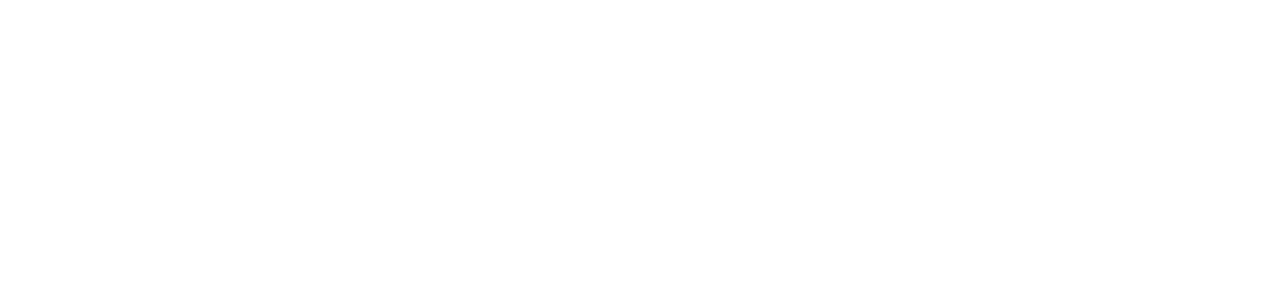
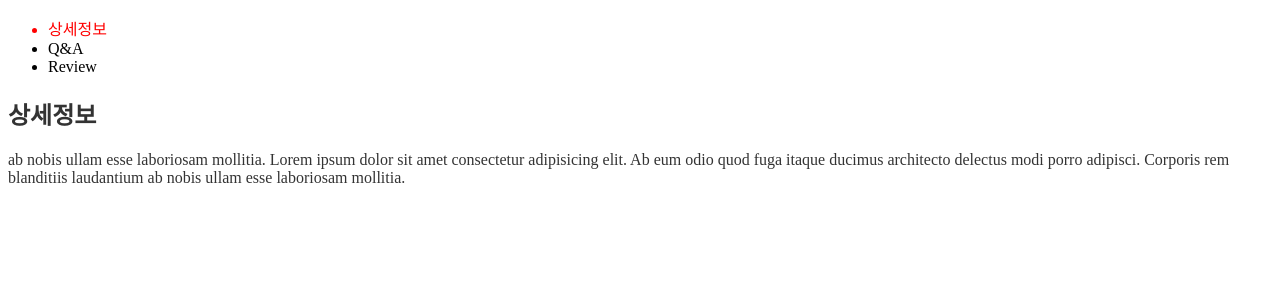
Before and after one commit to seunghyeonKang/techit_react_2024, a React (Create React App) app in the folder techit/: page /techit_react_2024/chapter07/conditional-rendering in a window 1280 px wide. Before the commit this address had no page. Shown: the top 300 px of the page. Built offline with nearby package versions, Linux system fonts and the light colour scheme.

Commit message:
[챕터07-2] 네비게이션

```diff
--- a/techit/src/Router.jsx
+++ b/techit/src/Router.jsx
@@ -17,7 +17,8 @@
 import Login from "./pages/chapter06/Login";
 import HomeNLoginPage from "./pages/chapter06/AdvancedLogin/HomeNLoginPage";
 import AdvancedEvent from "./pages/chapter06/AdvancedEvent";
-import AdvancedEventCopyyy from "./pages/chapter06/AdvancedEvent copy";
+import ComponentList from "./pages/chapter07/ComponentList/ComponentList";
+import ConditionalRendering from "./pages/chapter07/ConditionalRendering/ConditionalRendering";
 
 export default function Router() {
   return (
@@ -49,9 +50,12 @@
         <Route path="/techit_react_2024/chapter06/login" element={<Login />} />
         <Route path="/techit_react_2024/chapter06/advanced-login" element={<HomeNLoginPage />} />
         <Route path="/techit_react_2024/chapter06/advanced-event" element={<AdvancedEvent />} />
+
+        {/* chapter07 */}
+        <Route path="/techit_react_2024/chapter07/component-list" element={<ComponentList />} />
         <Route
-          path="/techit_react_2024/chapter06/advanced-event-deleteeeee"
-          element={<AdvancedEventCopyyy />}
+          path="/techit_react_2024/chapter07/conditional-rendering"
+          element={<ConditionalRendering />}
         />
 
         {/* chapter0 */}
--- a/techit/src/pages/MainPage.jsx
+++ b/techit/src/pages/MainPage.jsx
@@ -147,16 +147,35 @@
       <br />
 
       <hr />
+      {/* Chapter07 */}
+      <h2>Chapter07</h2>
+      <p
+        onClick={() => {
+          handleMoveToPage("/chapter07/component-list");
+        }}
+      >
+        1{")"} 컴포넌트 리스트
+      </p>
+      <p
+        onClick={() => {
+          handleMoveToPage("/chapter07/conditional-rendering");
+        }}
+      >
+        2{")"} [실습] 조건부 렌더링 - 네비게이션 컴포넌트
+      </p>
+      <br />
+
+      <hr />
       {/* Chapter0 */}
       {/* Chapter0 */}
       {/* Chapter0 */}
       <h2>Chapter0</h2>
       <p
         onClick={() => {
-          handleMoveToPage("/chapter04/components");
+          handleMoveToPage("/chapter00/components");
         }}
       >
-        1{")"} 리액트
+        1{")"} 작성중...
       </p>
       <br />
     </>
--- a/techit/src/pages/chapter06/AdvancedEvent copy.jsx
+++ /dev/null
@@ -1,41 +0,0 @@
-import { useState } from "react";
-
-export default function AdvancedEventCopyyy() {
-  const [isClicked, setisClicked] = useState("onClick");
-  const [isMouseEntered, setisMouseEntered] = useState("onMouseEnter");
-  const [isMouseLeaved, setisMouseLeaved] = useState("onMouseLeave");
-  const [isFocused, setisFocused] = useState("onFocus");
-  const [isBlured, setisBlured] = useState("onBlur");
-
-  const handleOnClicked = () => {
-    setisClicked("onClick이 클릭되었습니다.");
-  };
-  const handleOnMouseEntered = () => {
-    setisMouseEntered("onMouseEnter: 마우스가 들어왔습니다.");
-  };
-  const handleOnMouseLeaved = () => {
-    setisMouseLeaved("onMouseLeave: 마우스가 떠났습니다.");
-  };
-  const handleOnFocused = () => {
-    setisFocused("onFocus: input이 클릭되었습니다.");
-  };
-  const handleOnBlured = () => {
-    setisBlured("onBlur: input에서 빠져나왔습니다.");
-  };
-
-  return (
-    <>
-      <button onClick={handleOnClicked}>{isClicked}</button>
-      <button onMouseEnter={handleOnMouseEntered}>{isMouseEntered}</button>
-      <button onMouseLeave={handleOnMouseLeaved}>{isMouseLeaved}</button>
-      <br />
-      <br />
-      <input type="text" onFocus={handleOnFocused} />
-      <button>{isFocused}</button>
-      <br />
-      <br />
-      <input type="text" onBlur={handleOnBlured} />
-      <button>{isBlured}</button>
-    </>
-  );
-}
--- /dev/null
+++ b/techit/src/pages/chapter07/ComponentList/ComponentDetail.jsx
@@ -0,0 +1,8 @@
+export default function ComponentDetail({ title, price }) {
+  return (
+    <li>
+      <h3>{title}</h3>
+      <p>{price}원</p>
+    </li>
+  );
+}
--- /dev/null
+++ b/techit/src/pages/chapter07/ComponentList/ComponentList.jsx
@@ -0,0 +1,12 @@
+import ComponentDetail from "./ComponentDetail";
+import productList from "./productListDummy";
+
+export default function ComponentList() {
+  return (
+    <ul style={{ listStyle: "none", padding: "12px" }}>
+      {productList.products.map((item) => {
+        return <ComponentDetail key={item.id} {...item} />;
+      })}
+    </ul>
+  );
+}
--- /dev/null
+++ b/techit/src/pages/chapter07/ComponentList/productListDummy.js
@@ -0,0 +1,26 @@
+const productList = {
+  products: [
+    {
+      title: "개발자 무릎 담요",
+      price: 17500,
+      id: 101,
+    },
+    {
+      title: "Hack Your Life 개발자 노트북 파우치",
+      price: 29000,
+      id: 102,
+    },
+    {
+      title: "우당탕탕 라이켓의 실험실 스티커북",
+      price: 29000,
+      id: 103,
+    },
+    {
+      title: "버그를 Java라 버그잡는 개리씨 키링",
+      price: 29000,
+      id: 104,
+    },
+  ],
+};
+
+export default productList;
--- /dev/null
+++ b/techit/src/pages/chapter07/ConditionalRendering/ConditionalRendering.jsx
@@ -0,0 +1,52 @@
+import { useState } from "react";
+import DetailInfo from "./components/Detail";
+import DetailQnA from "./components/QnA";
+import DetailReview from "./components/Review";
+
+function ContentsComponent({ listName }) {
+  if (listName === "detail") {
+    return <DetailInfo />;
+  } else if (listName === "qna") {
+    return <DetailQnA />;
+  } else if (listName === "review") {
+    return <DetailReview />;
+  }
+}
+
+export default function ConditionalRendering() {
+  let [listItem, setListItem] = useState("detail");
+
+  function ChangeContents(event) {
+    setListItem(event.target.id);
+  }
+
+  return (
+    <nav>
+      <ul>
+        <li
+          id="detail"
+          onClick={ChangeContents}
+          style={{ color: listItem === "detail" ? "red" : "black" }}
+        >
+          상세정보
+        </li>
+        <li
+          id="qna"
+          onClick={ChangeContents}
+          style={{ color: listItem === "qna" ? "red" : "black" }}
+        >
+          Q&A
+        </li>
+        <li
+          id="review"
+          onClick={ChangeContents}
+          style={{ color: listItem === "review" ? "red" : "black" }}
+        >
+          Review
+        </li>
+      </ul>
+
+      <ContentsComponent listName={listItem} />
+    </nav>
+  );
+}
--- /dev/null
+++ b/techit/src/pages/chapter07/ConditionalRendering/components/Detail.jsx
@@ -0,0 +1,12 @@
+export default function Detail() {
+  return (
+    <>
+      <h2>상세정보</h2>
+      <p>
+        ab nobis ullam esse laboriosam mollitia. Lorem ipsum dolor sit amet consectetur adipisicing
+        elit. Ab eum odio quod fuga itaque ducimus architecto delectus modi porro adipisci. Corporis
+        rem blanditiis laudantium ab nobis ullam esse laboriosam mollitia.
+      </p>
+    </>
+  );
+}
--- /dev/null
+++ b/techit/src/pages/chapter07/ConditionalRendering/components/QnA.jsx
@@ -0,0 +1,13 @@
+export default function QnA() {
+  return (
+    <>
+      <h2>Q&A</h2>
+      <p>
+        modi porro adipisci. Corporis rem blanditiis laudantium ab nobis ullam esse laboriosam
+        mollitia. Lorem ipsum dolor sit amet consectetur adipisicing elit. Ab eum odio quod fuga
+        itaque ducimus architecto delectus modi porro adipisci. Corporis rem blanditiis laudantium
+        ab nobis ullam esse laboriosam mollitia.
+      </p>
+    </>
+  );
+}
--- /dev/null
+++ b/techit/src/pages/chapter07/ConditionalRendering/components/Review.jsx
@@ -0,0 +1,13 @@
+export default function Review() {
+  return (
+    <>
+      <h2>Review</h2>
+      <p>
+        rem blanditiis laudantium ab nobis ullam esse laboriosam mollitia. Lorem ipsum dolor sit
+        amet consectetur adipisicing elit. Ab eum odio quod fuga itaque ducimus architecto delectus
+        modi porro adipisci. Corporis rem blanditiis laudantium ab nobis ullam esse laboriosam
+        mollitia.
+      </p>
+    </>
+  );
+}
```
